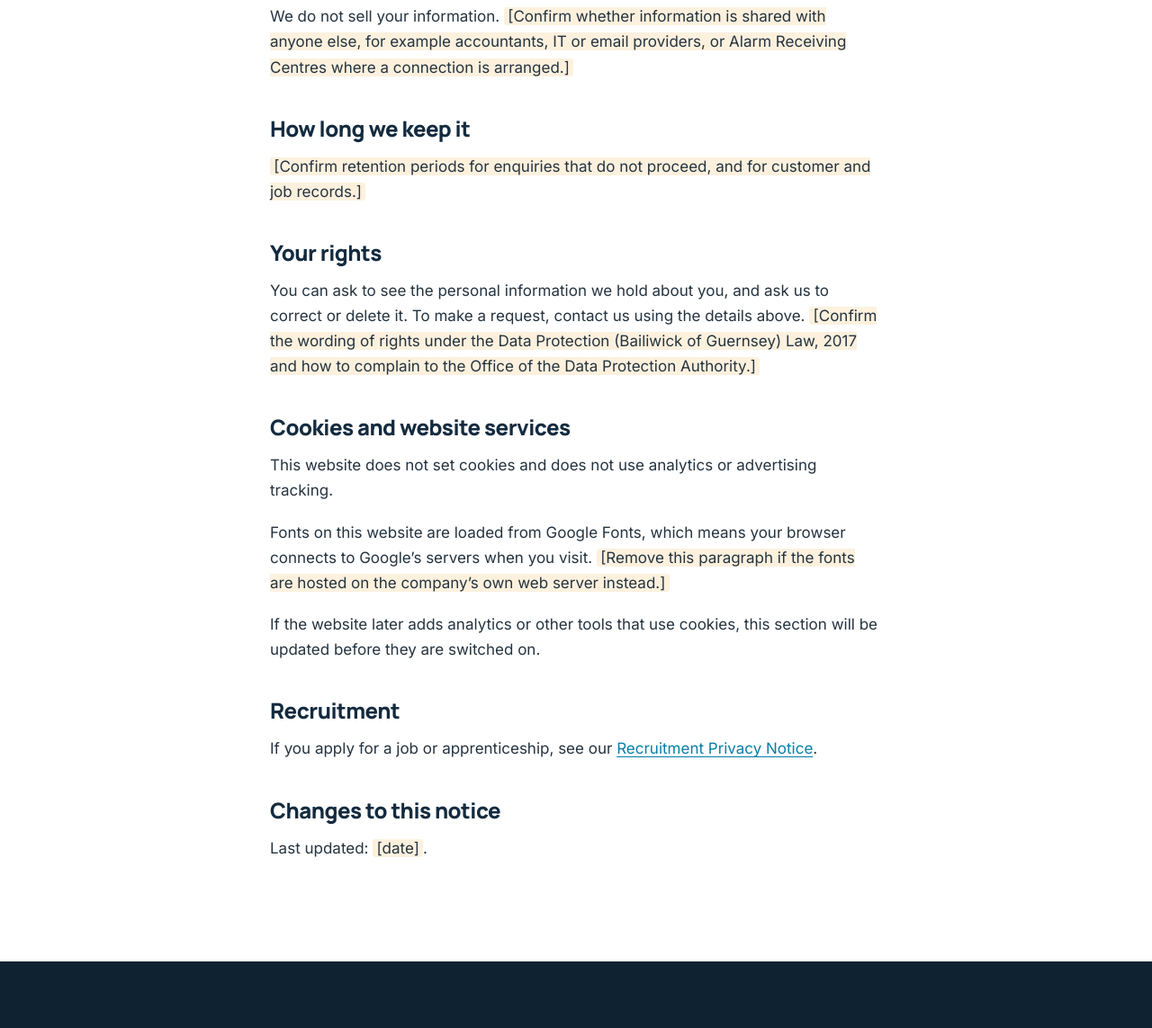
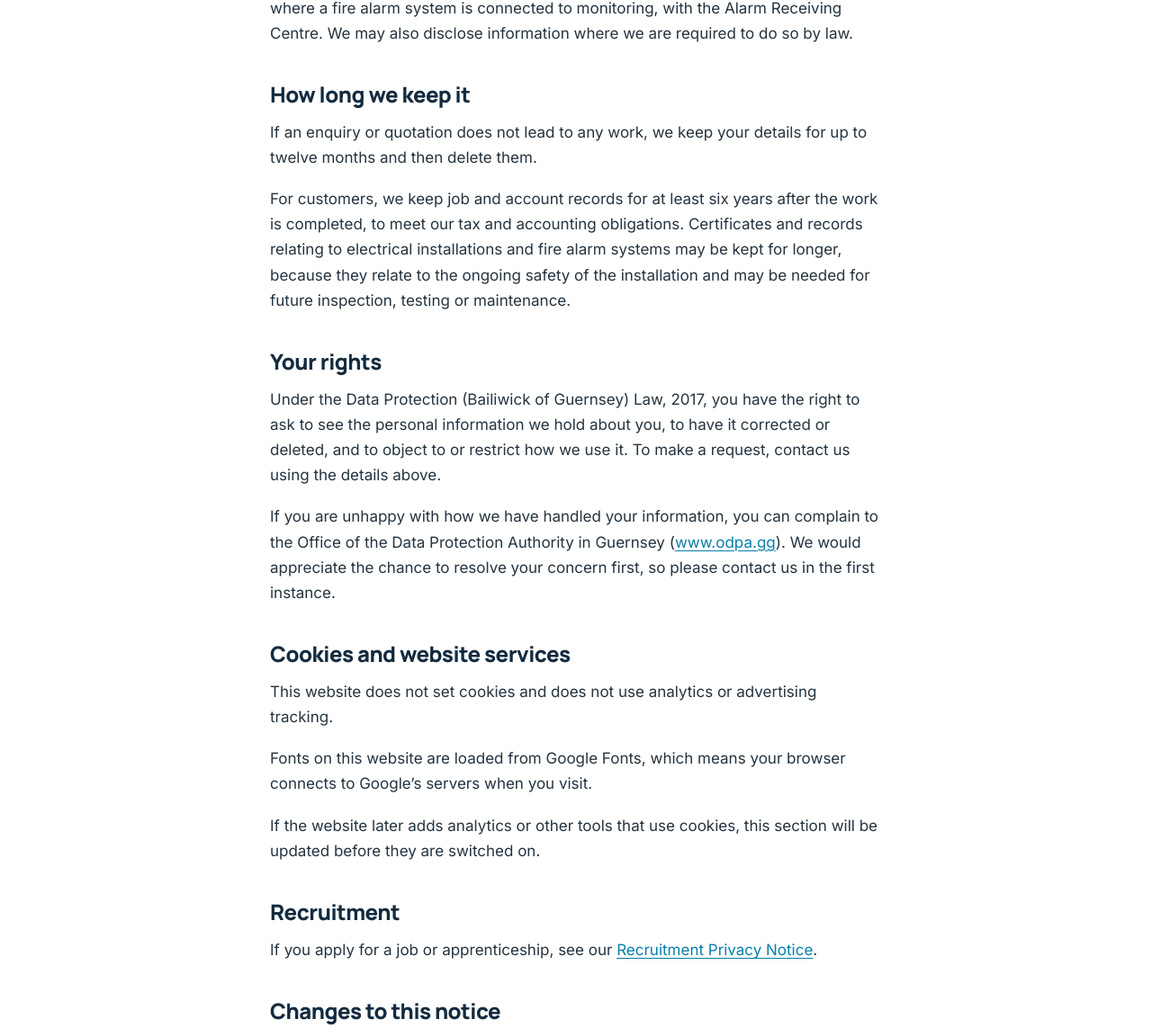
Before and after one commit to thomascallow/acheating, a plain HTML site: page ac-heating-website/privacy/index.html in a window 1280 px wide. Shown: the part 1265-2408 px from the top of the page at 90% size. Drawn offline with Linux system fonts and the light colour scheme.

Commit message:
Revise privacy notice and remove draft banner
Removed draft notices and updated privacy details.

```diff
--- a/ac-heating-website/privacy/index.html
+++ b/ac-heating-website/privacy/index.html
@@ -50,38 +50,38 @@
 </section>
 <section class="section">
   <div class="wrap legal">
-    <!-- DRAFT TEMPLATE: this notice must be reviewed and completed by A.C. Heating Services Ltd (and its advisers if required) before launch. Delete the draft banner once approved. -->
-    <div class="draft-banner"><strong>Draft for review.</strong> This notice is a template. Highlighted items must be confirmed by A.C. Heating Services Ltd before the website goes live.</div>
-
     <p>This notice explains how A.C. Heating Services Ltd (“we”, “us”) uses personal information when you contact us or use this website.</p>
 
     <h2>Who we are</h2>
     <p>A.C. Heating Services Ltd, La Maison Blanche, Les Hubits, St Martin, Guernsey GY4 6LU. Telephone <a href="tel:+447781100610" data-phone data-phone-text="{phone}">07781 100610</a>. Email <a href="mailto:acheating@cwgsy.net" data-email="enquiry" data-email-text>acheating@cwgsy.net</a>.</p>
-    <p><span class="tbc">[Confirm whether the company is registered with the Office of the Data Protection Authority and add the registration details if appropriate.]</span></p>
+    <p>We are the controller of the personal information described in this notice and are responsible for looking after it in line with the Data Protection (Bailiwick of Guernsey) Law, 2017.</p>
 
     <h2>Information we collect</h2>
     <p>When you send an enquiry, email or call us, we may receive your name, company name, email address, telephone number, the address or location of a property, details of the work you need and any photographs or documents you choose to send.</p>
 
     <h2>How we use it</h2>
     <p>We use this information to respond to your enquiry, prepare quotations, arrange and carry out work you request, manage any service arrangement with your business and keep appropriate business records.</p>
-    <p>We do not sell your information. <span class="tbc">[Confirm whether information is shared with anyone else, for example accountants, IT or email providers, or Alarm Receiving Centres where a connection is arranged.]</span></p>
+    <p>We do not sell your information. We share it only where this is needed to run our business or deliver the work you have asked for, for example with our accountants and professional advisers, with the providers of our IT and email services, and, where a fire alarm system is connected to monitoring, with the Alarm Receiving Centre. We may also disclose information where we are required to do so by law.</p>
 
     <h2>How long we keep it</h2>
-    <p><span class="tbc">[Confirm retention periods for enquiries that do not proceed, and for customer and job records.]</span></p>
+    <p>If an enquiry or quotation does not lead to any work, we keep your details for up to twelve months and then delete them.</p>
+    <p>For customers, we keep job and account records for at least six years after the work is completed, to meet our tax and accounting obligations. Certificates and records relating to electrical installations and fire alarm systems may be kept for longer, because they relate to the ongoing safety of the installation and may be needed for future inspection, testing or maintenance.</p>
 
     <h2>Your rights</h2>
-    <p>You can ask to see the personal information we hold about you, and ask us to correct or delete it. To make a request, contact us using the details above. <span class="tbc">[Confirm the wording of rights under the Data Protection (Bailiwick of Guernsey) Law, 2017 and how to complain to the Office of the Data Protection Authority.]</span></p>
+    <p>Under the Data Protection (Bailiwick of Guernsey) Law, 2017, you have the right to ask to see the personal information we hold about you, to have it corrected or deleted, and to object to or restrict how we use it. To make a request, contact us using the details above.</p>
+    <p>If you are unhappy with how we have handled your information, you can complain to the Office of the Data Protection Authority in Guernsey (<a href="https://www.odpa.gg/" rel="noopener">www.odpa.gg</a>). We would appreciate the chance to resolve your concern first, so please contact us in the first instance.</p>
 
     <h2 id="cookies">Cookies and website services</h2>
     <p>This website does not set cookies and does not use analytics or advertising tracking.</p>
-    <p>Fonts on this website are loaded from Google Fonts, which means your browser connects to Google’s servers when you visit. <span class="tbc">[Remove this paragraph if the fonts are hosted on the company’s own web server instead.]</span></p>
+    <p>Fonts on this website are loaded from Google Fonts, which means your browser connects to Google’s servers when you visit.</p>
     <p>If the website later adds analytics or other tools that use cookies, this section will be updated before they are switched on.</p>
 
     <h2>Recruitment</h2>
     <p>If you apply for a job or apprenticeship, see our <a href="../recruitment-privacy/">Recruitment Privacy Notice</a>.</p>
 
     <h2>Changes to this notice</h2>
-    <p>Last updated: <span class="tbc">[date]</span>.</p>
+    <p>We may update this notice from time to time. The latest version will always be published on this page.</p>
+    <p>Last updated: 19 November 2026.</p>
   </div>
 </section>
 </main>
```
